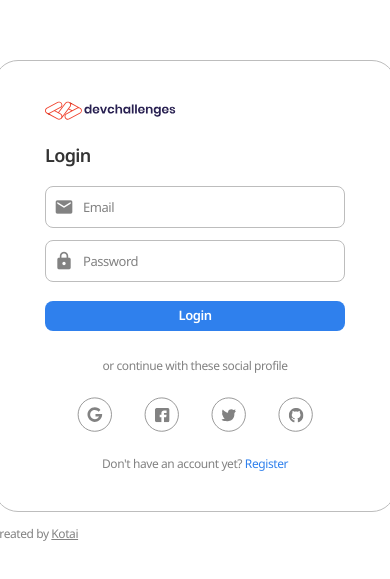
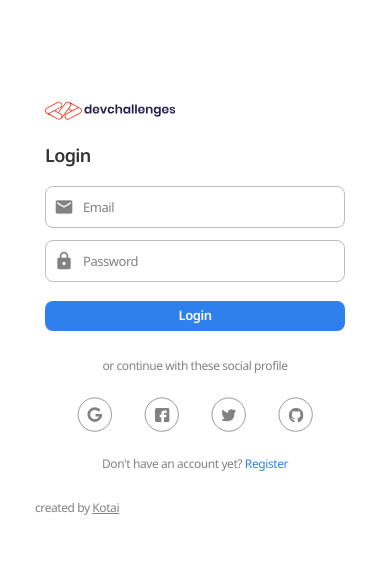
Before and after one commit to KotaiSoen/auth-website, an Angular app in the folder frontend/: page /login in a window 390 px wide. Shown: the part 115-694 px from the top of the page. Built offline with nearby package versions, Linux system fonts and the light colour scheme.

Commit message:
removed border

```diff
--- a/frontend/src/app/PAGES/login/login.component.css
+++ b/frontend/src/app/PAGES/login/login.component.css
@@ -127,10 +127,10 @@ span {
     /* .container {
         align-items: unset;
     } */
-    /* .main-box {
+    .main-box {
         border: none;
         padding: 15px 10px;
-    } */
+    }
     /* app-created-by {
         position: absolute;
         bottom: 0;
--- a/frontend/src/app/PAGES/register/register.component.css
+++ b/frontend/src/app/PAGES/register/register.component.css
@@ -135,10 +135,10 @@ span {
     /* .container {
         align-items: unset;
     } */
-    /* .main-box {
+    .main-box {
         border: none;
         padding: 15px 10px;
-    } */
+    }
     /* app-created-by {
         position: absolute;
         bottom: 0;
```
